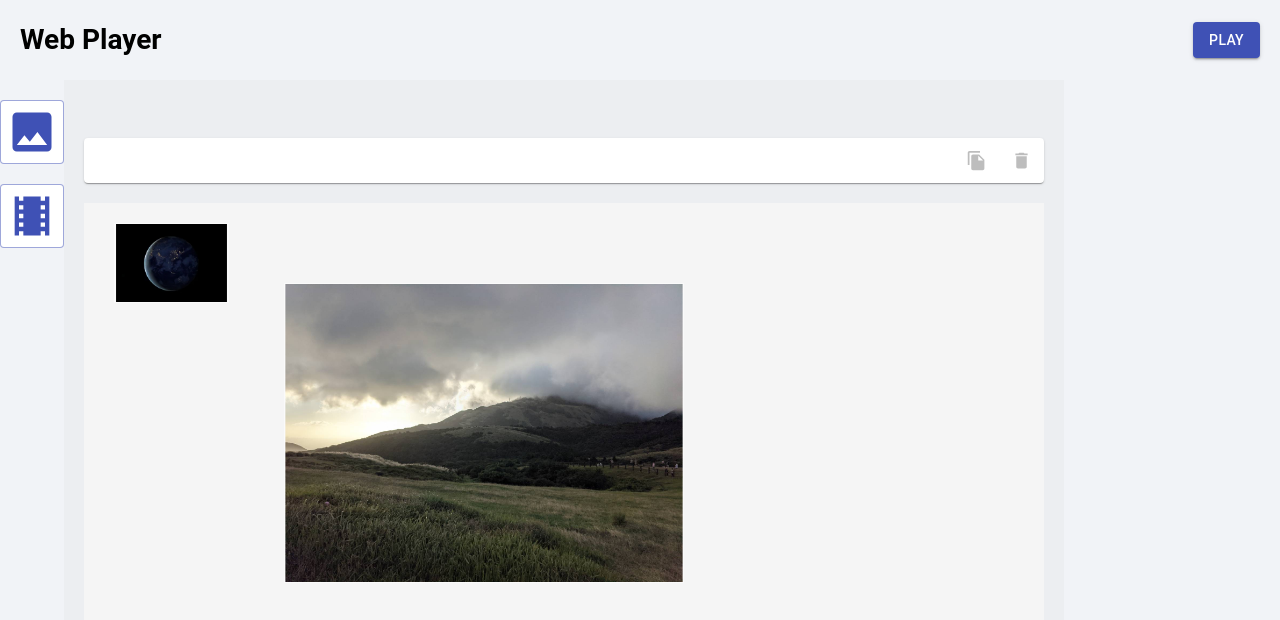
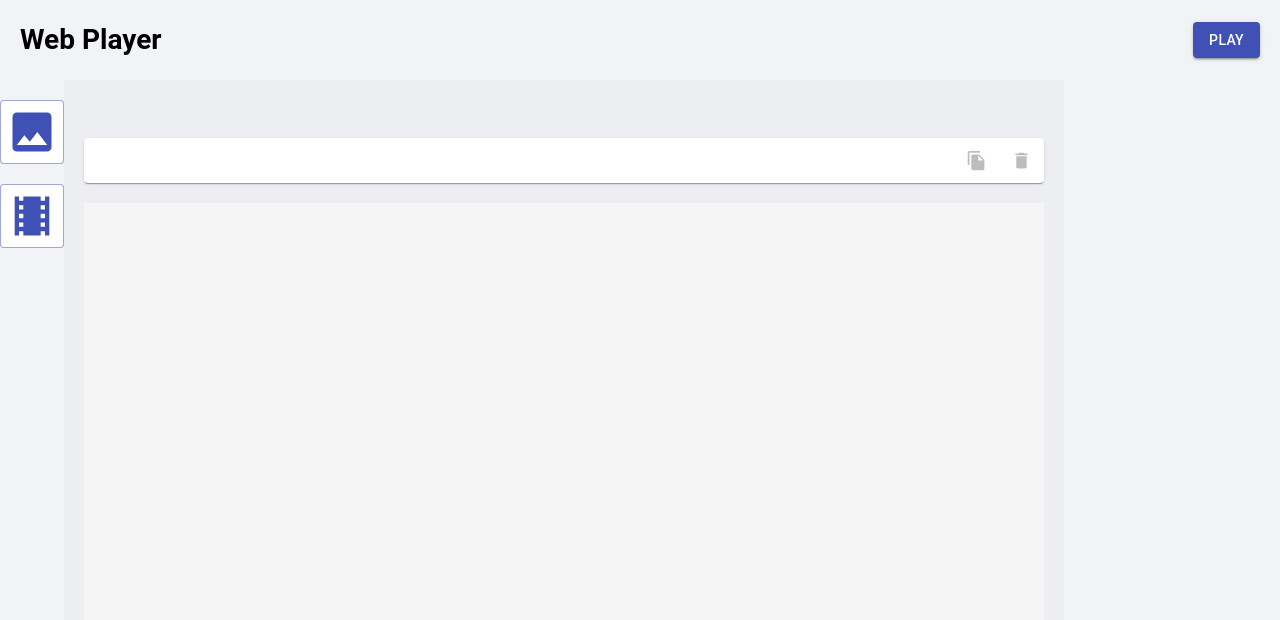
Before and after one commit to MuJungHo/web-signage, a React app: page / in a window 1280 px wide. Shown: the top 620 px of the page. Built offline with nearby package versions, Linux system fonts and the light colour scheme.

Commit message:
移除範例區塊

```diff
--- a/src/Editor.js
+++ b/src/Editor.js
@@ -7,27 +7,28 @@ import Header from './components/Header'
 import moment from 'moment'
 
 export default () => {
-  const [layers, setLayers] = React.useState([{
-    id: 1,
-    width: 115,
-    height: 80,
-    top: 20,
-    left: 30,
-    data: {
-      type: 'video',
-      id: 1
-    }
-  },{
-    id: 2,
-    width: 400,
-    height: 300,
-    top: 80,
-    left: 200,
-    data: {
-      type: 'image',
-      id: 1
-    }
-  },
+  const [layers, setLayers] = React.useState([
+    // {
+    //   id: 1,
+    //   width: 115,
+    //   height: 80,
+    //   top: 20,
+    //   left: 30,
+    //   data: {
+    //     type: 'video',
+    //     id: 1
+    //   }
+    // },{
+    //   id: 2,
+    //   width: 400,
+    //   height: 300,
+    //   top: 80,
+    //   left: 200,
+    //   data: {
+    //     type: 'image',
+    //     id: 1
+    //   }
+    // },
   ])
   const [activeLayerID, setActiveLayerID] = React.useState()
   const handleAddLayer = type => {
@@ -51,7 +52,7 @@ export default () => {
       height: '100vh',
       backgroundColor: 'rgba(74,91,117,.1)'
     }}>
-      <Header layers={layers}/>
+      <Header layers={layers} />
       <div style={{
         width: '100%',
         display: 'flex',
--- a/src/components/ActionBar.js
+++ b/src/components/ActionBar.js
@@ -1,6 +1,5 @@
 import React from 'react'
 import { IconButton, Paper } from '@material-ui/core'
-import Editcon from '@material-ui/icons/Edit';
 import DeleteIcon from '@material-ui/icons/Delete';
 import FileCopyIcon from '@material-ui/icons/FileCopy';
 import moment from 'moment'
```
